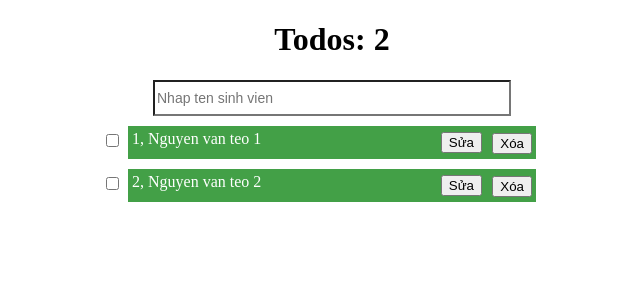
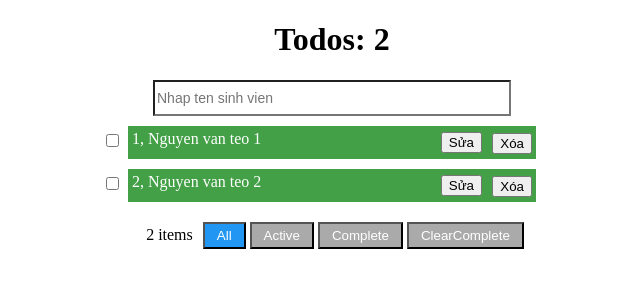
Before and after one commit to manhtoan1501/nguyenbee, a React (Create React App) app in the folder nhan/: page / in a window 1280 px wide. Shown: the top 300 px of the page, without its empty margins (308-948 px from the left). Built offline with nearby package versions, Linux system fonts and the light colour scheme.

Commit message:
code 12/10

```diff
--- /dev/null
+++ b/nhan/src/ClassComponents/TodoNguyen/Footer.js
@@ -0,0 +1,68 @@
+import React from 'react';
+
+const button_1 = {
+    padding: '4px 12px',
+    boderRadius: 8,
+    backgroundColor: '#2196f3',
+    color: 'white',
+    margin: '0px 2px',
+    boder: '2px solid white'
+}
+
+const button_2 = {
+    padding: '4px 12px',
+    boderRadius: 8,
+    backgroundColor: '#aaa',
+    color: 'white',
+    margin: '0px 2px',
+    boder: '2px solid white'
+}
+
+class Footer extends React.Component {
+    constructor(props) {
+        super(props);
+    }
+
+    onAll = () => {
+        const { getStatusView } = this.props;
+        getStatusView('all');
+    }
+
+    onActive = () => {
+        const { getStatusView } = this.props;
+        getStatusView('active');
+    }
+
+    onComplete = () => {
+        const { getStatusView } = this.props;
+        getStatusView('complete');
+
+    }
+
+    onClearComplete = () => {
+        const { onClearStudentsComplete, getStatusView } = this.props;
+        getStatusView('ClearComplete');
+        onClearStudentsComplete('onClearComplete')
+    }
+
+    render() {
+        const { numberStudent, statusView } = this.props;
+        return (
+            <center>
+                <div style={{ padding: 10, boder: 'solid 2px #aaa', width: 400 }}>
+                    <p style={{ display: 'inline', padding: 8 }}>
+                        {numberStudent} items
+                    </p>
+                    <button style={statusView === 'all' ? button_1 : button_2} onClick={this.onAll}>All</button>
+                    <button style={statusView === 'active' ? button_1 : button_2} onClick={this.onActive}>Active</button>
+                    <button style={statusView === 'complete' ? button_1 : button_2} onClick={this.onComplete}>Complete</button>
+                    <button style={statusView === 'ClearComplete' ? button_1 : button_2} onClick={this.onClearComplete}>
+                        ClearComplete
+                    </button>
+                </div >
+            </center>
+        );
+    }
+}
+
+export default Footer;
--- a/nhan/src/ClassComponents/TodoNguyen/Input.js
+++ b/nhan/src/ClassComponents/TodoNguyen/Input.js
@@ -5,6 +5,10 @@ class Input extends React.Component {
         super(props);
         this.state = {
             valueInput: '',
+            student: {
+                name: '',
+                status: true,
+            },
         };
     }
 
@@ -13,24 +17,28 @@ class Input extends React.Component {
         let name = '';
         if (student) {
             name = student.name;
+            this.setState({ valueInput: name, student: student });
         }
-        // this.setState({ valueInput: name });
     }
 
     onKeyDown = (element) => {
         const { keyCode } = element;
-        const { valueInput } = this.state;
-        const { getStudent, onEditStudent, student } = this.props;
+        const { valueInput, student } = this.state;
+        const { getStudent, onEditStudent } = this.props;
         if (keyCode == 13 && valueInput !== '') {
-            const student = { name: valueInput, status: true };
-            getStudent(student);
-            this.setState({ valueInput: '' });
+            const dataStudent = { name: valueInput, status: true };
             const dataEdit = {
                 name: valueInput,
                 status: true,
             };
-            onEditStudent(dataEdit);
-            this.setState({ valueInput: '' });
+            if (!student) {
+                onEditStudent(dataEdit);
+                this.setState({ student: { name: '', status: true } })
+                this.setState({ valueInput: '' });
+            } else {
+                getStudent(dataStudent);
+                this.setState({ valueInput: '' });
+            }
         }
     }
 
--- a/nhan/src/ClassComponents/TodoNguyen/ListStudents.js
+++ b/nhan/src/ClassComponents/TodoNguyen/ListStudents.js
@@ -7,7 +7,6 @@ class ListStudents extends React.Component {
             valueInput: '',
             valueEdit: '',
             indexEdit: null,
-            statusComplete: 'all'
         };
     }
 
@@ -18,39 +17,12 @@ class ListStudents extends React.Component {
 
     editStudent(index) {
         const { getIndexEdit } = this.props;
-        console.log('fdfdfdgggg');
         getIndexEdit(index);
-
     }
 
-    onClickDel(status, index) {
-        // const { students } = this.state;
-        // students[index].status = !status;
-        // this.setState({ students });
-    }
-
-    onAll = () => {
-        this.setState({ statusComplete: 'all' })
-    }
-
-    onActive = () => {
-        this.setState({ statusComplete: 'active' })
-    }
-
-    onComplete = () => {
-        this.setState({ statusComplete: 'complete' })
-    }
-
-    onClearComplete = () => {
-        // const { students } = this.state;
-        // const keepStudents = [];
-        // students.map((item, index) => {
-        //     const { status } = item;
-        //     if (status) {
-        //         keepStudents.push(item);
-        //     }
-        //     this.setState({ students: keepStudents });
-        // })
+    onClick(status, index) {
+        const { getIndexComplete } = this.props;
+        getIndexComplete(status, index);
     }
 
     renderStudent(item, status, index) {
@@ -86,7 +58,7 @@ class ListStudents extends React.Component {
                     <input
                         type='checkbox'
                         checked={!status}
-                        onClick={() => this.onClickDel(status, index)}
+                        onClick={() => this.onClick(status, index)}
                     />
                 </div>
             </div>
@@ -95,8 +67,7 @@ class ListStudents extends React.Component {
     }
 
     render() {
-        const { valueInput, valueEdit } = this.state;
-        const { students } = this.props;
+        const { students, statusView } = this.props;
         let checkComplete = false;
         if (!students.length) {
             return null;
@@ -106,20 +77,19 @@ class ListStudents extends React.Component {
             <center>
                 {students.map((item, index) => {
                     const { status } = item;
-                    const { statusComplete } = this.state;
                     if (!status) {
                         checkComplete = true;
                     }
 
-                    if (statusComplete === 'all') {
+                    if (statusView === 'all') {
                         return this.renderStudent(item, status, index)
                     }
 
-                    else if (statusComplete === 'complete' && !status) {
+                    else if (statusView === 'complete' && !status) {
                         return this.renderStudent(item, status, index)
                     }
 
-                    else if (statusComplete === 'active' && status) {
+                    else if (statusView === 'active' && status) {
                         return this.renderStudent(item, status, index)
                     }
                 })}
--- a/nhan/src/ClassComponents/index.js
+++ b/nhan/src/ClassComponents/index.js
@@ -2,6 +2,7 @@ import React from 'react';
 import Header from './TodoNguyen/Header';
 import Input from './TodoNguyen/Input';
 import ListStudents from './TodoNguyen/ListStudents';
+import Footer from './TodoNguyen/Footer';
 
 class Index extends React.Component {
     constructor(props) {
@@ -12,6 +13,7 @@ class Index extends React.Component {
                 { name: 'Nguyen van teo 2', status: true }
             ],
             indexEdit: null,
+            statusView: 'all',
         }
     }
 
@@ -22,6 +24,10 @@ class Index extends React.Component {
     }
 
     getStudent = (dataStudent) => {
+        this.addStudent(dataStudent);
+    }
+
+    addStudent = (dataStudent) => {
         const { students } = this.state;
         students.push(dataStudent);
         this.setState({ students });
@@ -38,8 +44,34 @@ class Index extends React.Component {
         this.setState({ indexEdit: null });
     }
 
+    getStatusComplete = (statusComplete) => {
+        this.setState({ statusComplete });
+    }
+
+    getIndexComplete = (statusComplete, indexComplete) => {
+        const { students } = this.state;
+        students[indexComplete].status = !statusComplete;
+        this.setState({ students: students });
+    }
+
+    getStatusView = (status) => {
+        this.setState({ statusView: status });
+    }
+
+    onClearStudentsComplete = () => {
+        const { students } = this.state;
+        const keepStudents = [];
+        students.map(item => {
+            const { status } = item;
+            if (status) {
+                keepStudents.push(item);
+            }
+            this.setState({ students: keepStudents });
+        })
+    }
+
     render() {
-        const { students, indexEdit } = this.state;
+        const { students, indexEdit, statusView } = this.state;
         const student = students[indexEdit];
         return (
             <div>
@@ -51,9 +83,19 @@ class Index extends React.Component {
                 />
                 <ListStudents
                     students={students}
+                    statusView={statusView}
+                    getIndexComplete={this.getIndexComplete}
                     callBackdeleteStudent={this.callBackdeleteStudent}
                     getIndexEdit={this.getIndexEdit}
                 />
+                <Footer
+                    numberStudent={students.length}
+                    getStatusComplete={this.getStatusComplete}
+                    getStatusView={this.getStatusView}
+                    statusView={statusView}
+                    onClearStudentsComplete={this.onClearStudentsComplete}
+                />
+
             </div>
         );
     }
```
